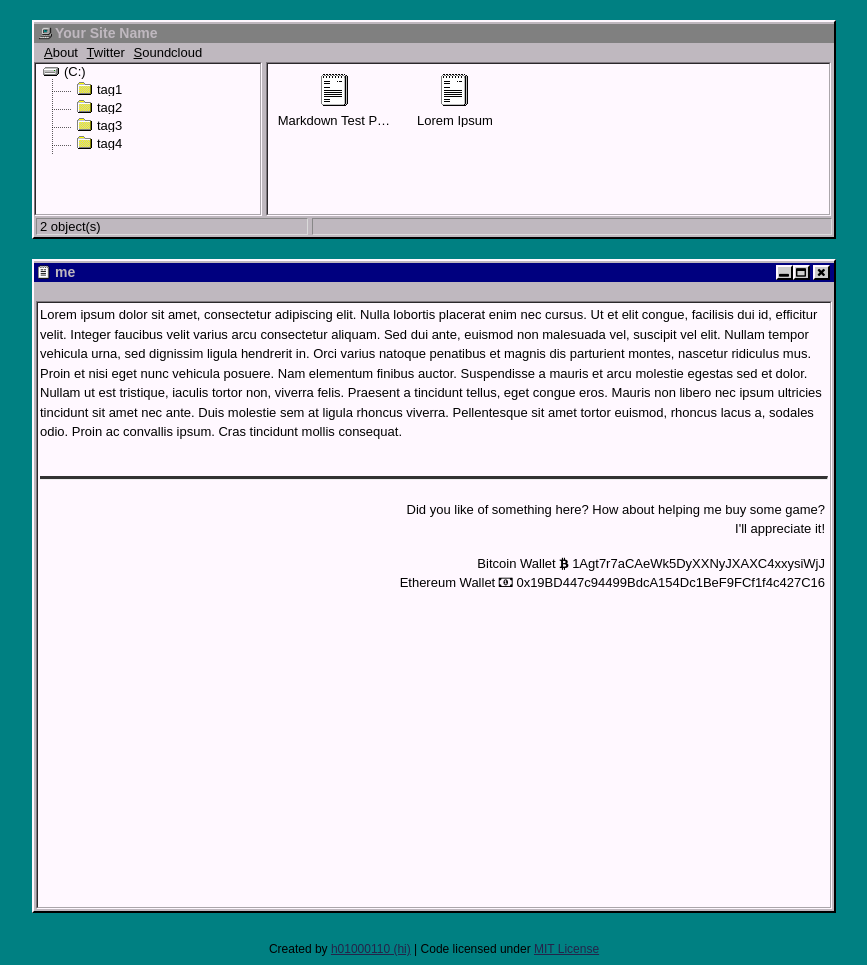
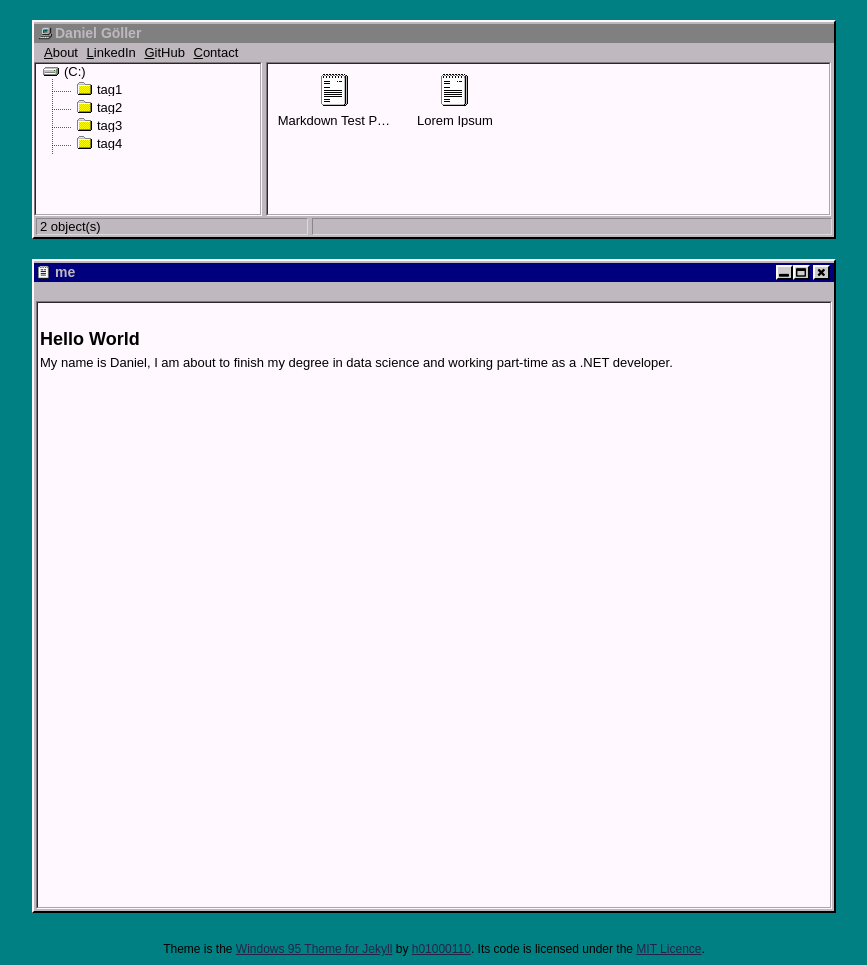
Before and after one commit to LelViLamp/LelViLamp.github.io, a Jekyll site: the page built from me/index.md, in a window 1280 px wide. Shown: the whole page, without its empty margins (206-1073 px from the left). Built offline with Jekyll 4.4.1, drawn with Linux system fonts in a browser that asks for light colours.

Commit message:
Got basic site running

```diff
--- a/Gemfile
+++ b/Gemfile
@@ -7,3 +7,5 @@ source "https://rubygems.org"
 gem "jekyll", "~> 4.2"
 
 gem "webrick", "~> 1.7"
+
+gem "jekyll-redirect-from", "~> 0.16.0"
--- a/_config.yml
+++ b/_config.yml
@@ -3,8 +3,8 @@ url: #Your url here
 baseurl: /
 
 # variables
-name: Your Site Name
-description: Your description here
+name: Daniel G&ouml;ller
+description: Data scientist &middot; .NET developer &middot; hobby-linguist
 google_verification: null
 
 
@@ -23,3 +23,7 @@ kramdown:
   input: GFM
   syntax_highlighter_opts:
     disable : true
+
+# Plugins
+plugins:
+  - jekyll-redirect-from
--- a/_includes/donate.html
+++ /dev/null
@@ -1,8 +0,0 @@
-<br>
-<hr>
-<br>
-<div class="donate">
-	<p>Did you like of something here? How about helping me buy some game?<br>
-	I'll appreciate it!</p>
-	<p>Bitcoin Wallet <i class="fa fa-btc"></i> 1Agt7r7aCAeWk5DyXXNyJXAXC4xxysiWjJ<br>Ethereum Wallet <i class="fa fa-money"></i> 0x19BD447c94499BdcA154Dc1BeF9FCf1f4c427C16</p>
-</div>
--- a/_includes/topbar.html
+++ b/_includes/topbar.html
@@ -1,5 +1,6 @@
 <ul class="topbar">
 	<a href="/me"><li><u>A</u>bout</li></a>
-	<a href="http://twitter.com/h01000110" target="_blank"><li><u>T</u>witter</li></a>
-	<a href="http://soundcloud.com/h01000110" target="_blank"><li><u>S</u>oundcloud</li></a>
+	<a href="https://www.linkedin.com/in/daniel-goeller/" target="_blank"><li><u>L</u>inkedIn</li></a>
+	<a href="https://www.github.com/LelViLamp" target="_blank"><li><u>G</u>itHub</li></a>
+	<a href="/me/say-hi"><li><u>C</u>ontact</li></a>
 </ul>
--- a/_layouts/default.html
+++ b/_layouts/default.html
@@ -83,16 +83,13 @@
 			</ul>
 			<div class="post_content">
         		{{ content }}
-				{% if page.title %}
-					{% include donate.html %}
-				{% endif %}
 			</div>
 		</div>
     {% endif %}
 	<script src="/assets/js/001.js"></script>
 	<script src="/assets/js/002.js"></script>
 	<div class="footer">
-		<p>Created by <a href="http://github.com/h01000110" target="_blank">h01000110 (hi)</a> | Code licensed under <a href="https://github.com/h01000110/h01000110.github.io/blob/master/LICENSE" target="_blank">MIT License</a></p>
+		<p>Theme is the <a href="https://github.com/h01000110/windows-95" target="_blank">Windows 95 Theme for Jekyll</a> by <a href="http://github.com/h01000110" target="_blank">h01000110</a>. Its code is licensed under the <a href="https://github.com/h01000110/h01000110.github.io/blob/master/LICENSE" target="_blank">MIT Licence</a>.</p>
 	</div>
 </body>
 </html>
--- a/me/index.md
+++ b/me/index.md
@@ -3,4 +3,6 @@ layout: me
 title: me
 ---
 
-Lorem ipsum dolor sit amet, consectetur adipiscing elit. Nulla lobortis placerat enim nec cursus. Ut et elit congue, facilisis dui id, efficitur velit. Integer faucibus velit varius arcu consectetur aliquam. Sed dui ante, euismod non malesuada vel, suscipit vel elit. Nullam tempor vehicula urna, sed dignissim ligula hendrerit in. Orci varius natoque penatibus et magnis dis parturient montes, nascetur ridiculus mus. Proin et nisi eget nunc vehicula posuere. Nam elementum finibus auctor. Suspendisse a mauris et arcu molestie egestas sed et dolor. Nullam ut est tristique, iaculis tortor non, viverra felis. Praesent a tincidunt tellus, eget congue eros. Mauris non libero nec ipsum ultricies tincidunt sit amet nec ante. Duis molestie sem at ligula rhoncus viverra. Pellentesque sit amet tortor euismod, rhoncus lacus a, sodales odio. Proin ac convallis ipsum. Cras tincidunt mollis consequat.
+## Hello World
+
+My name is Daniel, I am about to finish my degree in data science and working part-time as a .NET developer.
```
Also changed, not shown: me/say-hi.md (added, +4 -0 lines), Gemfile.lock.
